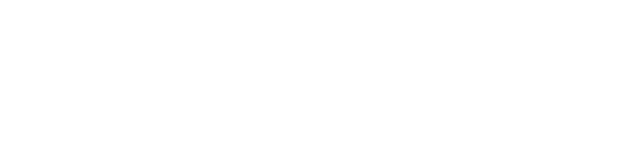
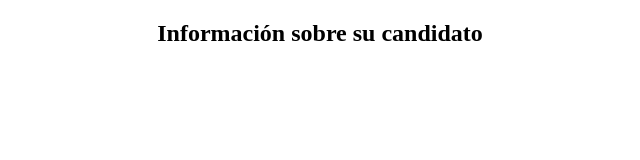
Before and after one commit to brayanCast/PaginaWeb_Sprint1, a plain HTML site: page index.html in a window 1280 px wide. Shown: the whole page, without its empty margins (320-960 px from the left). Drawn offline with Linux system fonts and the light colour scheme.

Commit message:
Probando

```diff
--- a/index.html
+++ b/index.html
@@ -2,11 +2,14 @@
 <html lang="en">
 <head>
     <meta charset="UTF-8">
-    <meta http-equiv="X-UA-Compatible" content="IE=edge">
-    <meta name="viewport" content="width=device-width, initial-scale=1.0">
-    <title>prueba</title>
+    <title>InfoVotantes</title>
 </head>
 <body>
+    <!--- Titulo de la pagina-->
+    <center>
+        <h2>Información sobre su candidato</h2>
+
+    </center>
 
 </body>
 </html>
```
